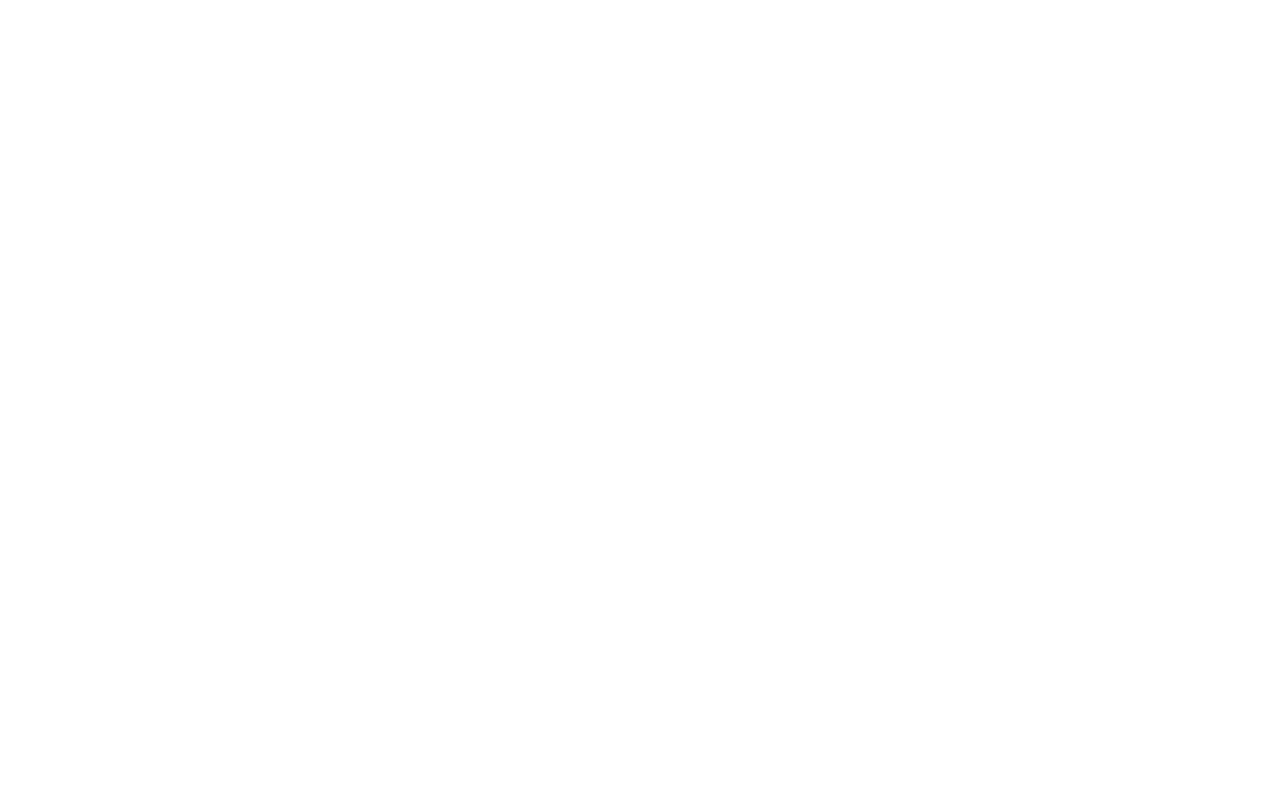
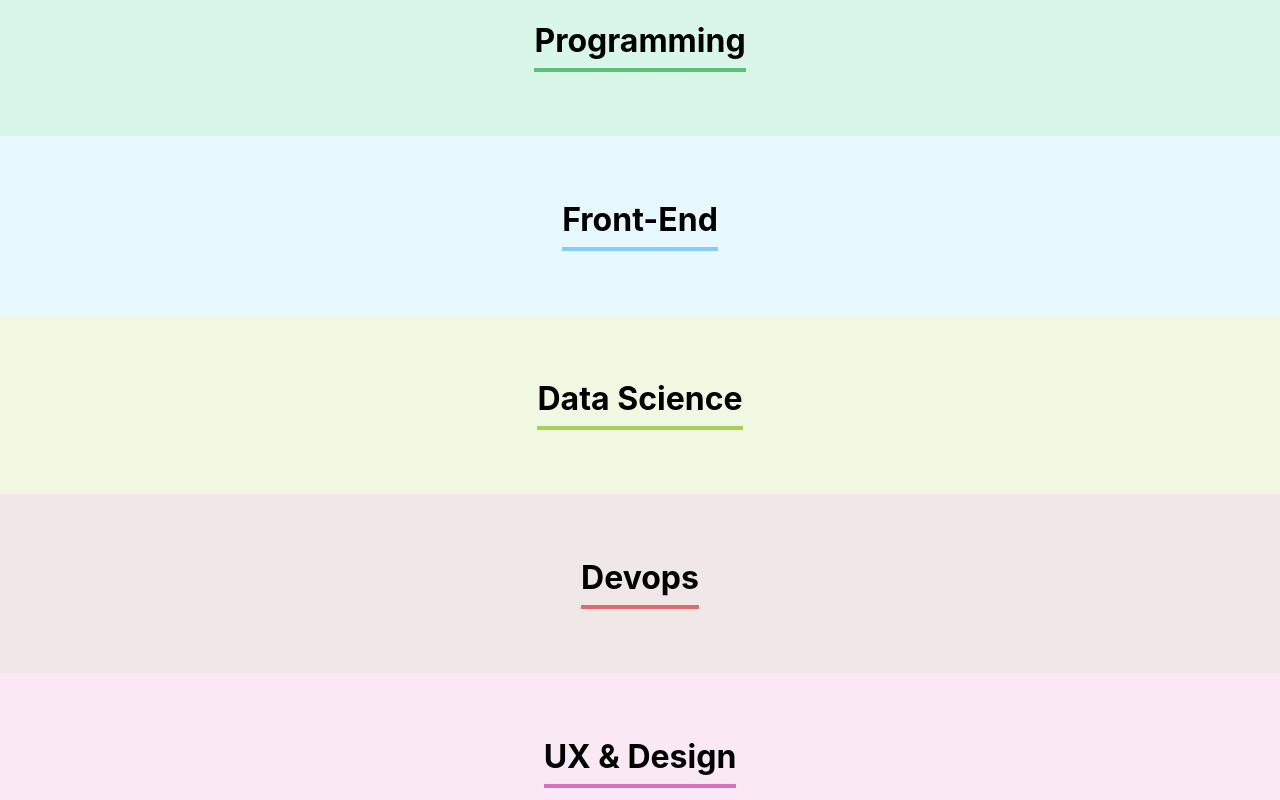
Before and after one commit to dawkk/Alura-React-Organo, a React (Create React App) app in the folder organo/: page / in a window 1280 px wide. Shown: the part 1520-2320 px from the top of the page. Before the commit the page ends 1477 px from the top, so only its background shows below. Built offline with nearby package versions, Linux system fonts and the light colour scheme.

Commit message:
Adding Teams folder and styling

```diff
--- a/organo/src/App.js
+++ b/organo/src/App.js
@@ -1,9 +1,48 @@
 import { useState } from 'react';
 import Banner from './components/Banner';
 import Form from './components/Form';
+import Team from './components/Team';
 
 
 function App() {
+
+  const allTeams = [
+    {
+      name:'Programming',
+      primaryColor:'#57C278',
+      secondaryColor:'#D9F7E9'
+    },
+    {
+      name:'Front-End',
+      primaryColor:'#82CFFA',
+      secondaryColor:'#E8F8FF'
+    },
+    {
+      name:'Data Science',
+      primaryColor:'#A6D157',
+      secondaryColor:'#F0F8E2'
+    },
+    {
+      name:'Devops',
+      primaryColor:'#E06B69',
+      secondaryColor:'#F0E7E8'
+    },
+    {
+      name:'UX & Design',
+      primaryColor:'#DB6EBF',
+      secondaryColor:'#FAE9F5'
+    },
+    {
+      name:'Mobile',
+      primaryColor:'#FFBA05',
+      secondaryColor:'#FFF5D9'
+    },
+    {
+      name:'Innovation & Managemen',
+      primaryColor:'#FF8A29',
+      secondaryColor:'#FFEEDF'
+    },
+  ]
 
   const[users, setUsers] = useState([])
 
@@ -16,6 +55,8 @@
     <div className="App">
         <Banner/>
         <Form userRegistered={user => newUserRegistered(user)}/>
+        {allTeams.map(team => <Team key={team.name} name={team.name} primaryColor={team.primaryColor} secondaryColor={team.secondaryColor}/>)}
+
     </div>
   );
 }
--- /dev/null
+++ b/organo/src/components/Team/Team.css
@@ -0,0 +1,11 @@
+.team {
+  text-align: center;
+  padding: 32px;
+}
+
+.team h3 {
+  font-size: 32px;
+  border-bottom: 4px solid;
+  display: inline-block;
+  padding-bottom: 8px;
+}
--- /dev/null
+++ b/organo/src/components/Team/index.js
@@ -0,0 +1,14 @@
+import './Team.css'
+
+const Team = (props) => {
+  const css = {backgroundColor:props.secondaryColor};
+  const borderColor = {borderColor:props.primaryColor};
+
+  return (
+    <section className='team' style={css}>
+      <h3 style={borderColor}>{props.name}</h3>
+    </section>
+  )
+}
+
+export default Team
```
Also changed, not shown: 1 other file (tests, documents, lock files or other folders).
